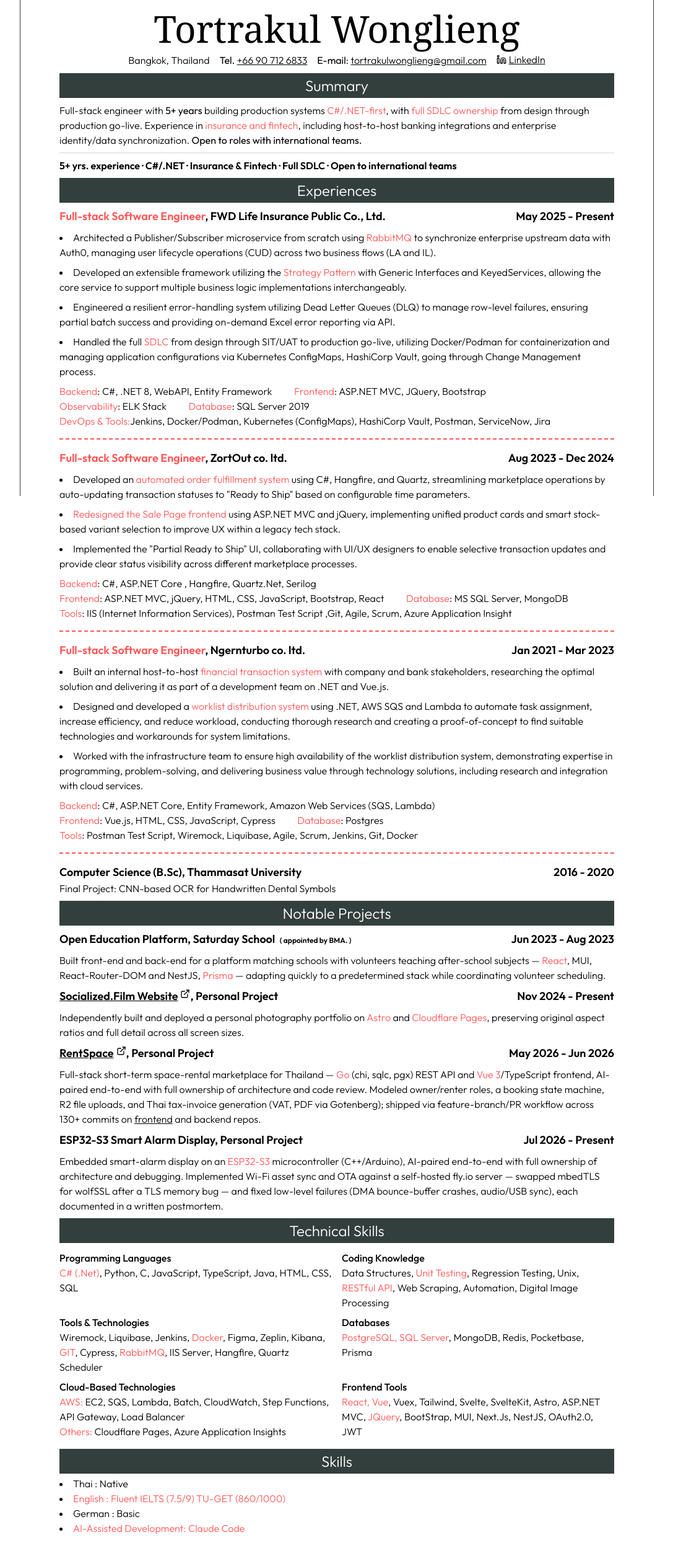
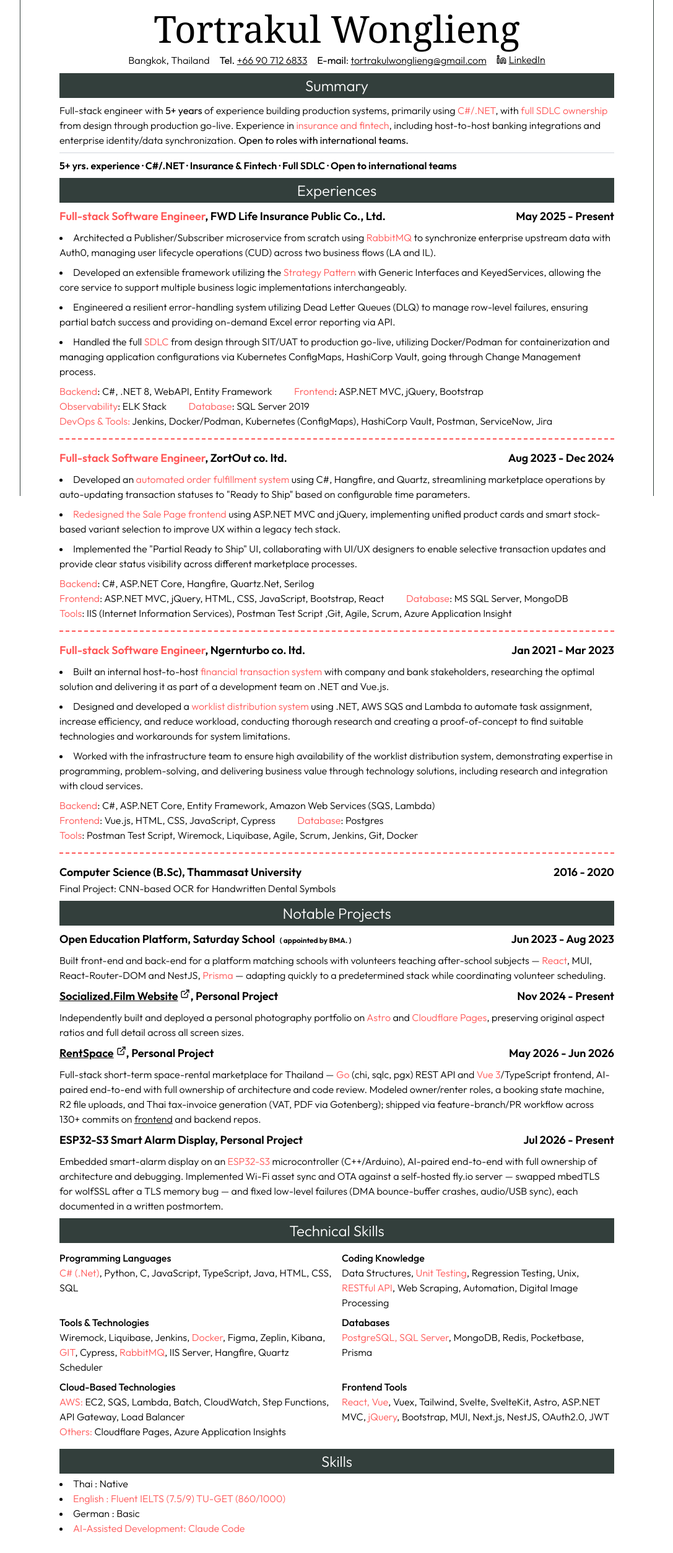
Before and after one commit to tortrakul-won/portfolio-portal, a Next.js app: page /online-portfolio in a window 1280 px wide. Shown: the whole page at 62% size, without its empty margins (96-1183 px from the left). Built offline with nearby package versions, Linux system fonts and the light colour scheme.

Commit message:
Fix grammar and casing nits in portfolio copy
jQuery/Bootstrap/Next.js casing, missing/extra spaces, and a run-on
in the summary line.

```diff
--- a/src/app/online-portfolio/_components/Experiences.tsx
+++ b/src/app/online-portfolio/_components/Experiences.tsx
@@ -30,13 +30,13 @@
         </li>
         <div className="border-b-2 pb-4 border-pink border-dashed">
           <div>
-            <HL>Backend</HL>: C#, .NET 8, WebAPI, Entity Framework <span className="px-4"> </span> <HL>Frontend</HL>: ASP.NET MVC, JQuery, Bootstrap
+            <HL>Backend</HL>: C#, .NET 8, WebAPI, Entity Framework <span className="px-4"> </span> <HL>Frontend</HL>: ASP.NET MVC, jQuery, Bootstrap
           </div>
           <div>
             <HL>Observability</HL>: ELK Stack<span className="px-4"> </span>
             <HL>Database</HL>: SQL Server 2019
           </div>
-          <HL>DevOps & Tools:</HL>Jenkins, Docker/Podman, Kubernetes (ConfigMaps), HashiCorp Vault, Postman, ServiceNow, Jira
+          <HL>DevOps & Tools:</HL> Jenkins, Docker/Podman, Kubernetes (ConfigMaps), HashiCorp Vault, Postman, ServiceNow, Jira
         </div>
       </ul>
       <h3 className="flex justify-between w-full text-sm lg:text-lg font-semibold">
@@ -60,7 +60,7 @@
         </li>
         <div className="border-b-2 pb-4 border-pink border-dashed">
           <div>
-            <HL>Backend</HL>: C#, ASP.NET Core , Hangfire, Quartz.Net, Serilog
+            <HL>Backend</HL>: C#, ASP.NET Core, Hangfire, Quartz.Net, Serilog
           </div>
           <div>
             <HL>Frontend</HL>: ASP.NET MVC, jQuery, HTML, CSS, JavaScript, Bootstrap, React<span className="px-4"> </span>
--- a/src/app/online-portfolio/_components/Profile.tsx
+++ b/src/app/online-portfolio/_components/Profile.tsx
@@ -6,7 +6,7 @@
     <>
       <SectionHeader>Summary</SectionHeader>
       <p className="w-full text-left">
-        Full-stack engineer with <b>5+ years</b> building production systems <HL>C#/.NET-first</HL>, with <HL>full SDLC ownership</HL> from design
+        Full-stack engineer with <b>5+ years</b> of experience building production systems, primarily using <HL>C#/.NET</HL>, with <HL>full SDLC ownership</HL> from design
         through production go-live. Experience in <HL>insurance and fintech</HL>, including host-to-host banking integrations and enterprise
         identity/data synchronization. <b>Open to roles with international teams.</b>
       </p>
--- a/src/app/online-portfolio/_components/TechnicalSkills.tsx
+++ b/src/app/online-portfolio/_components/TechnicalSkills.tsx
@@ -41,7 +41,7 @@
         <div>
           <h3 className="font-medium">Frontend Tools</h3>
           <span className="font-light lg:text-base text-xs">
-            <HL>React, Vue</HL>, Vuex, Tailwind, Svelte, SvelteKit, Astro, ASP.NET MVC, <HL>JQuery</HL>, BootStrap, MUI, Next.Js, NestJS, OAuth2.0,
+            <HL>React, Vue</HL>, Vuex, Tailwind, Svelte, SvelteKit, Astro, ASP.NET MVC, <HL>jQuery</HL>, Bootstrap, MUI, Next.js, NestJS, OAuth2.0,
             JWT
           </span>
         </div>
```
